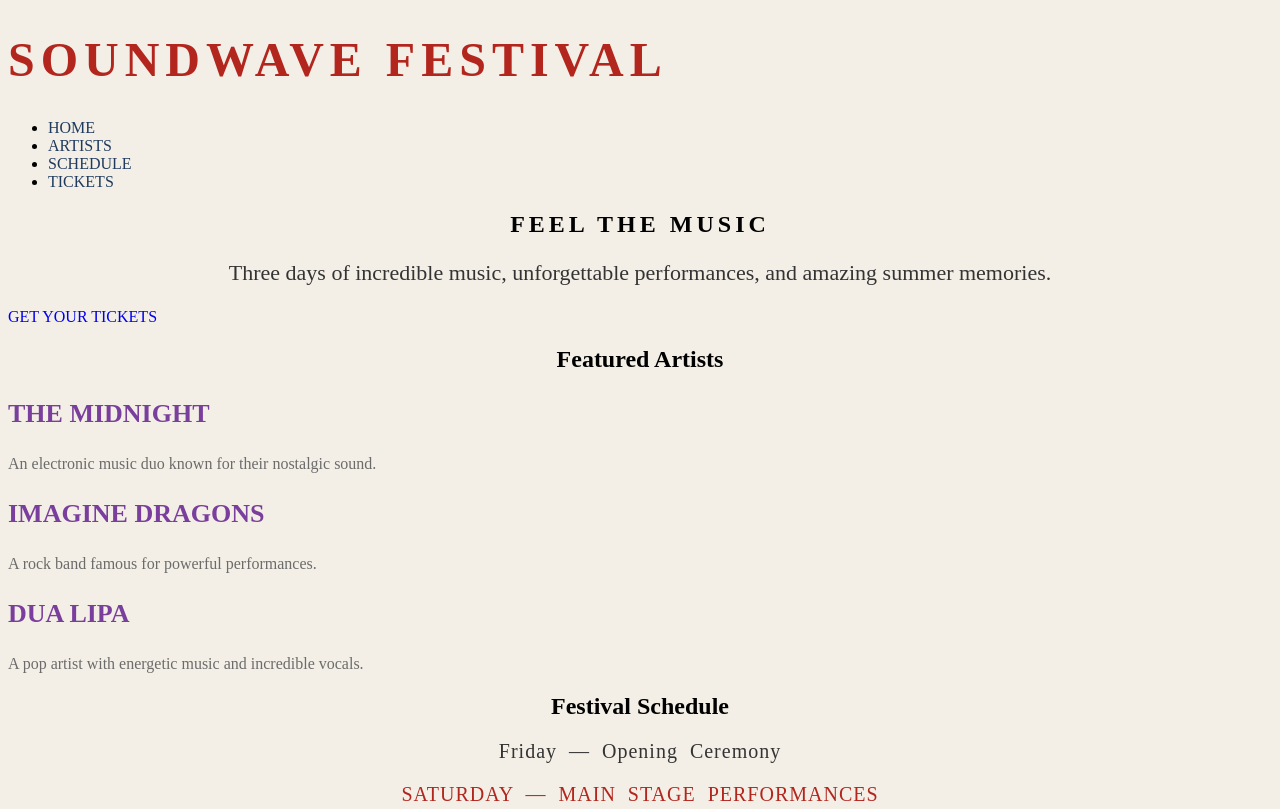
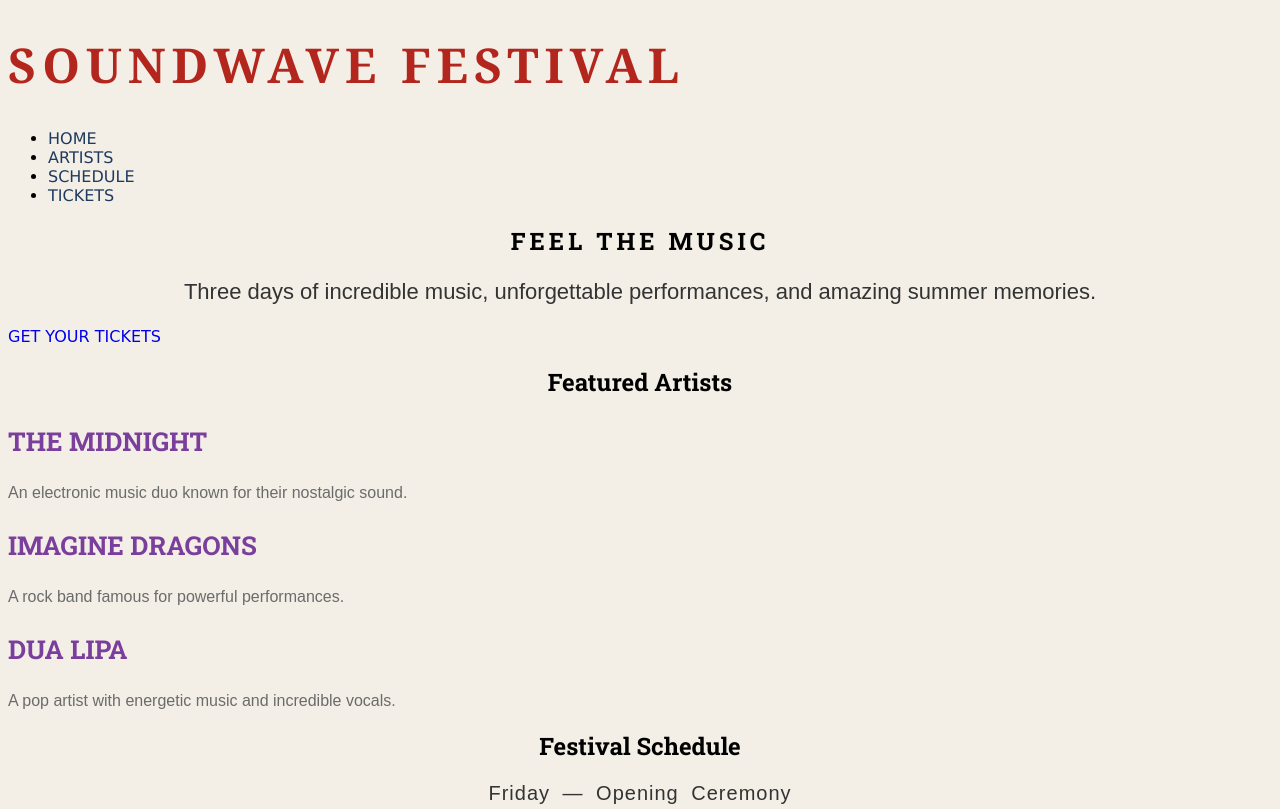
Before and after one commit to quiliquala/Lesson1, a plain HTML site: page music-festival/index.html in a window 1280 px wide. Shown: the top 809 px of the page. Drawn offline with Linux system fonts and the light colour scheme.

Commit message:
Add system fonts and Roboto Slab from Google Fonts

```diff
--- a/music-festival/css/styles.css
+++ b/music-festival/css/styles.css
@@ -1,5 +1,6 @@
 body {
   background-color: #f3efe6;
+  font-family: Arial, Helvetica, sans-serif;
 }
 
 p {
@@ -14,6 +15,8 @@ a {
   font-size: 48px;
   color: #b3261e;
   letter-spacing: 6px;
+  font-family: Georgia, "Times New Roman", Times, serif;
+  font-weight: 700;
 }
 
 .navigation a {
@@ -24,6 +27,7 @@ a {
   text-align: center;
   text-transform: uppercase;
   letter-spacing: 4px;
+  font-family: "Roboto Slab", serif;
 }
 
 .hero-text {
@@ -34,19 +38,24 @@ a {
 .ticket-link {
   text-transform: uppercase;
   text-decoration: none;
+  font-family: "Brush Script MT", cursive;
 }
 .section-title {
   text-align: center;
+  font-family: "Roboto Slab", serif;
 }
 
 .artist-name {
   color: #7a3e9d;
   font-size: 26px;
   text-transform: uppercase;
+  font-family: "Roboto Slab", serif;
 }
 
 .artist-description {
   color: #6b6b6b;
+  font-family: Papyrus, fantasy;
+  font-weight: 400;
 }
 
 .schedule-item {
@@ -68,14 +77,19 @@ a {
   color: #b3261e;
   font-size: 22px;
   text-transform: uppercase;
+  font-weight: bold;
 }
 
 .footer-text {
   text-align: center;
   text-transform: uppercase;
+  font-family: "Courier New", Courier, monospace;
 }
 
 .footer-link {
   color: #1f3a5f;
   text-decoration: none;
 }
+.navigation {
+  font-family: Verdana, Tahoma, sans-serif;
+}
--- a/music-festival/index.html
+++ b/music-festival/index.html
@@ -4,6 +4,12 @@
     <meta charset="UTF-8" />
     <meta name="viewport" content="width=device-width, initial-scale=1.0" />
     <title>SoundWave Festival</title>
+    <link rel="preconnect" href="https://fonts.googleapis.com" />
+    <link rel="preconnect" href="https://fonts.gstatic.com" crossorigin />
+    <link
+      href="https://fonts.googleapis.com/css2?family=Roboto+Slab:wght@400;700&display=swap"
+      rel="stylesheet"
+    />
     <link rel="stylesheet" href="css/styles.css" />
   </head>
   <body>
```
